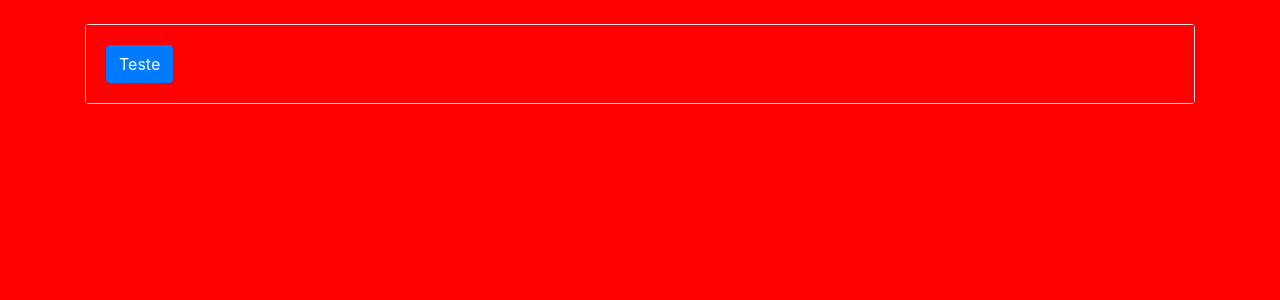
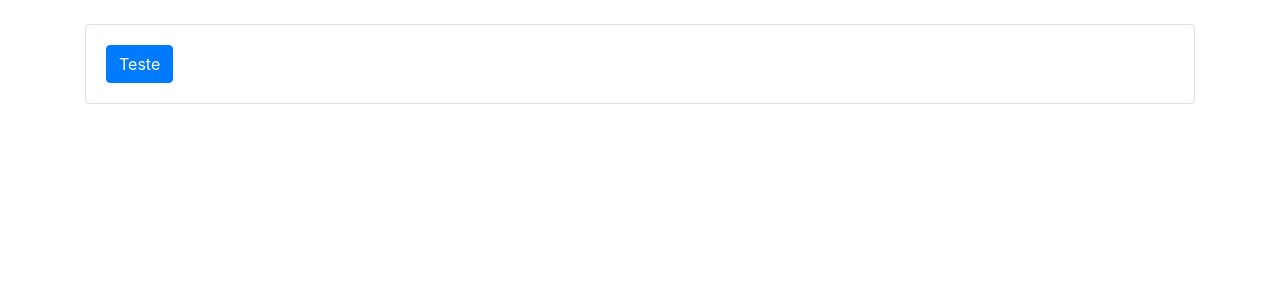
Before and after one commit to misaellima32/portifolio-pessoal, a Nuxt app: page / in a window 1280 px wide. Shown: the top 300 px of the page. Built offline with nearby package versions, Linux system fonts and the light colour scheme.

Commit message:
Theming bootstrap.

```diff
--- /dev/null
+++ b/assets/scss/components/index.scss
@@ -0,0 +1 @@
+@import './buttons'
--- a/assets/scss/main.scss
+++ b/assets/scss/main.scss
@@ -1,4 +1,2 @@
-* {
-  padding: 0;
-  background-color: red;
-}
+@import './components/index.scss';
+@import './bootstrap-theming/bootstrap-theming.scss';
```
Also changed, not shown: assets/scss/bootstrap-theming/bootstrap-theming.scss (added), assets/scss/components/_buttons.scss (added).
